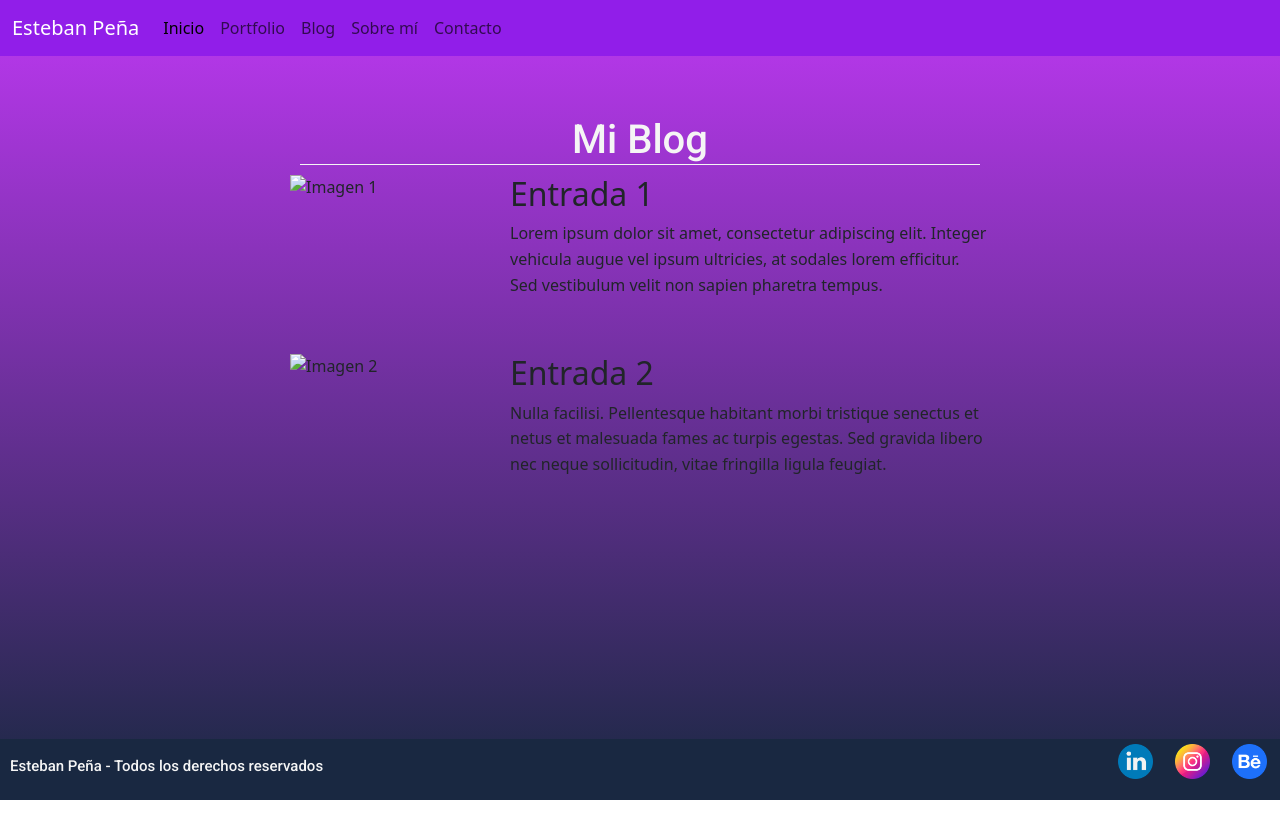
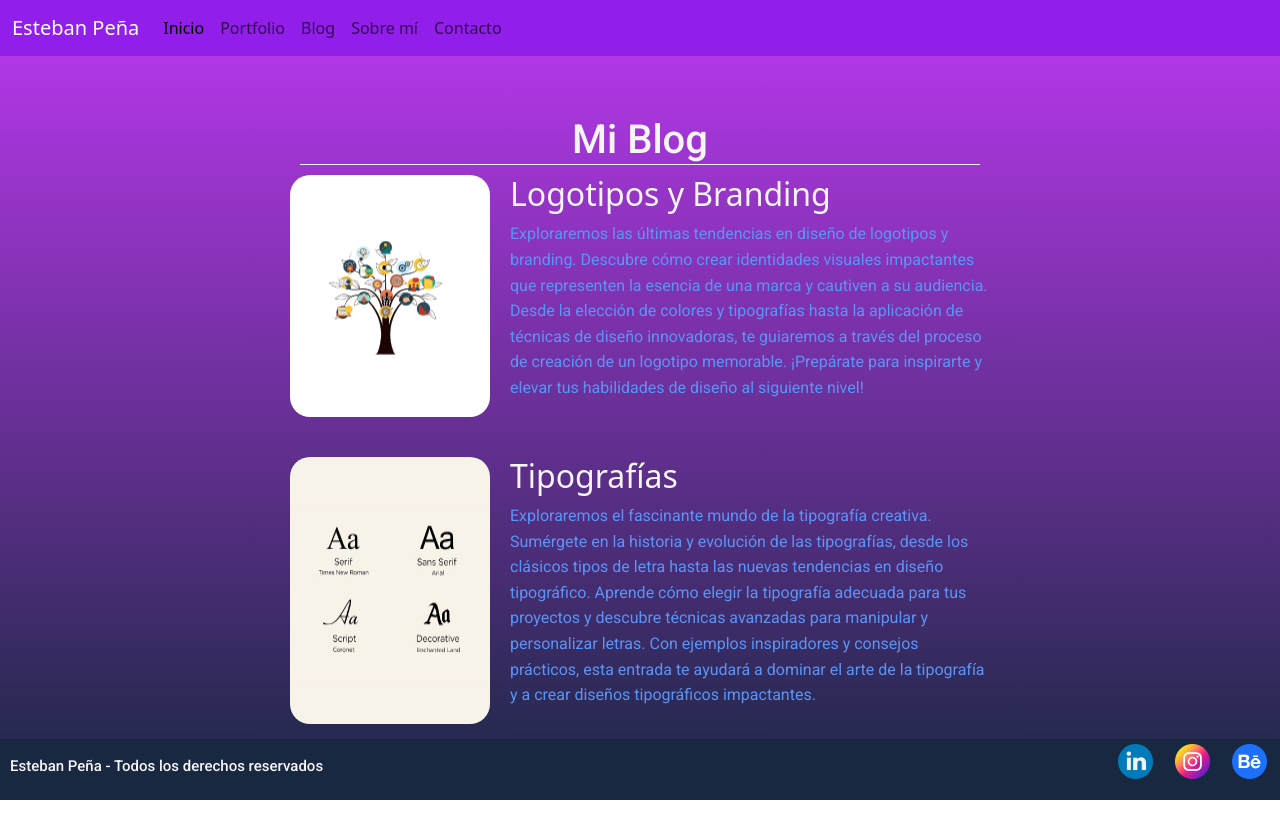
Before and after one commit to esteban22055/entrega-2-estebanpenia, a plain HTML site: page pages/blog.html in a window 1280 px wide. Drawn offline with nearby package versions, Linux system fonts and the light colour scheme.

Commit message:
actualizacion final

```diff
--- a/css/styles.css
+++ b/css/styles.css
@@ -300,6 +300,7 @@ section .foto-perfil img {
     width: 200px;
     height: auto;
     margin-right: 20px;
+    border-radius: 20px;
 }
 
 .post-content {
@@ -308,10 +309,13 @@ section .foto-perfil img {
 
 .post-content h2 {
     margin-top: 0;
+    color: whitesmoke;
 }
 
 .post-content p {
     line-height: 1.6;
+    color: #5b94f7;
+    font-family: "roboto", sans-serif;
 }
 
 /* BLOG */
@@ -456,14 +460,12 @@ footer ul li a img {
 
 /*? FOOTER HTML*/
 
-/* GRID */
+/*? GRID */
 
 .grid-container {
     display: grid;
     grid-template-columns: 1fr 1fr 1fr;
-    /* grid-template-rows: 1fr 1fr; */
     gap: 10px;
-    grid-auto-flow: row;
     grid-template-areas:
         "grid-items-1 grid-items-1 grid-items-1"
         "grid-items-3 grid-items-2 grid-items-4";
@@ -485,7 +487,7 @@ footer ul li a img {
     grid-area: grid-items-4;
 }
 
-/* GRID */
+/*? GRID */
 
 /*! IMGS PORTFOLIO */
 
@@ -502,25 +504,26 @@ h1 {
 }
 
 .grid-items-4 .img-4 {
-    max-width: 100%;
+    width: 100%;
     height: auto;
     border-radius: 20px;
+    background-color: whitesmoke;
 }
 
 .grid-items-3 .img-3 {
-    max-width: 100%;
+    width: 100%;
     height: auto;
     border-radius: 20px;
 }
 
 .grid-items-2 .img-2 {
-    max-width: 100%;
+    width: 100%;
     height: auto;
     border-radius: 20px;
 }
 
 .grid-items-1 .img-1 {
-    max-width: 100%;
+    width: 100%;
     height: auto;
     border-radius: 20px;
     box-shadow: 1px 5px 8px -2px rgba(0, 0, 0, 0.36);
@@ -529,30 +532,6 @@ h1 {
 }
 
 /*! IMGS PORTFOLIO */
-
-/* .publicidad {
-  display: flex;
-  justify-content: center;
-  margin: 20px;
-}
-
-h2 {
-  font-family: "roboto", sans-serif;
-  color: whitesmoke;
-  text-align: center;
-  margin: 10px;
-  border-bottom: 1px solid whitesmoke;
-}
-
-.publicidad img {
-  width: 100%;
-  height: auto;
-  border-radius: 20px;
-}
-
-.publicidad-img1 {
-  margin-right: 10px;
-} */
 
 /*? MEDIA QUERIES */
 
@@ -644,10 +623,9 @@ h2 {
     }
 }
 
-/*! RESPONSIVE GRID */
+/*! RESPONSIVE GRID PORTFOLIO*/
 
 
-/* Para pantallas más pequeñas que 768px */
 @media screen and (max-width: 768px) {
     .grid-container {
         grid-template-columns: 1fr 1fr;
@@ -658,8 +636,8 @@ h2 {
     }
 }
 
-/* Para pantallas más pequeñas que 600px */
-@media screen and (max-width: 600px) {
+
+@media screen and (max-width: 492px) {
     .grid-container {
         grid-template-columns: 1fr;
         grid-template-rows: repeat(4, auto);
@@ -671,13 +649,4 @@ h2 {
     }
 }
 
-
-
-
-
-
-
-
-
-
-/*! RESPONSIVE GRID */
+/*! RESPONSIVE GRID PORTFOLIO*/
--- a/pages/blog.html
+++ b/pages/blog.html
@@ -9,7 +9,7 @@
         integrity="sha384-QWTKZyjpPEjISv5WaRU9OFeRpok6YctnYmDr5pNlyT2bRjXh0JMhjY6hW+ALEwIH" crossorigin="anonymous">
     <!-- Bootstrap -->
     <link rel="stylesheet" href="../css/styles.css">
-    <title>Blog - Esteban Peña</title>
+    <title>Blog</title>
     <link rel="icon" href="../imgs/favicon-esteban.png" type="image/png">
 </head>
 
@@ -22,7 +22,7 @@
         <!-- BOOTSTRAP -->
         <nav class="navbar navbar-expand-lg nav-bar-color">
             <div class="container-fluid">
-                <a class="navbar-brand" href="#">Esteban Peña</a>
+                <a class="navbar-brand" href="../index.html">Esteban Peña</a>
                 <button class="navbar-toggler" type="button" data-bs-toggle="collapse"
                     data-bs-target="#navbarSupportedContent" aria-controls="navbarSupportedContent"
                     aria-expanded="false" aria-label="Toggle navigation">
@@ -31,7 +31,7 @@
                 <div class="collapse navbar-collapse" id="navbarSupportedContent">
                     <ul class="navbar-nav me-auto mb-2 mb-lg-0">
                         <li class="nav-item">
-                            <a class="nav-link active" aria-current="page" href="./index.html">Inicio</a>
+                            <a class="nav-link active" aria-current="page" href="../index.html">Inicio</a>
                         </li>
                         <li class="nav-item">
                             <a class="nav-link" href="./portfolio.html">Portfolio</a>
@@ -60,19 +60,26 @@
                 <h1>Mi Blog</h1>
             </header>
             <div class="blog-post">
-                <img src="imagen1.jpg" alt="Imagen 1">
+                <img src="../imgs/branding.jpg" alt="img-branding">
                 <div class="post-content">
-                    <h2>Entrada 1</h2>
-                    <p>Lorem ipsum dolor sit amet, consectetur adipiscing elit. Integer vehicula augue vel ipsum
-                        ultricies, at sodales lorem efficitur. Sed vestibulum velit non sapien pharetra tempus.</p>
+                    <h2>Logotipos y Branding</h2>
+                    <p>Exploraremos las últimas tendencias en diseño de logotipos y branding. Descubre cómo crear
+                        identidades visuales impactantes que representen la esencia de una marca y cautiven a su
+                        audiencia. Desde la elección de colores y tipografías hasta la aplicación de técnicas de diseño
+                        innovadoras, te guiaremos a través del proceso de creación de un logotipo memorable. ¡Prepárate
+                        para inspirarte y elevar tus habilidades de diseño al siguiente nivel!</p>
                 </div>
             </div>
             <div class="blog-post">
-                <img src="imagen2.jpg" alt="Imagen 2">
+                <img src="../imgs/typography.jpg" alt="img-tipografia">
                 <div class="post-content">
-                    <h2>Entrada 2</h2>
-                    <p>Nulla facilisi. Pellentesque habitant morbi tristique senectus et netus et malesuada fames ac
-                        turpis egestas. Sed gravida libero nec neque sollicitudin, vitae fringilla ligula feugiat.</p>
+                    <h2>Tipografías</h2>
+                    <p>Exploraremos el fascinante mundo de la tipografía creativa. Sumérgete en la historia y evolución
+                        de las tipografías, desde los clásicos tipos de letra hasta las nuevas tendencias en diseño
+                        tipográfico. Aprende cómo elegir la tipografía adecuada para tus proyectos y descubre técnicas
+                        avanzadas para manipular y personalizar letras. Con ejemplos inspiradores y consejos prácticos,
+                        esta entrada te ayudará a dominar el arte de la tipografía y a crear diseños tipográficos
+                        impactantes.</p>
                 </div>
             </div>
         </section>
```
Also changed, not shown: index.html (+1 -5 lines), pages/portfolio.html (+0 -8 lines), imgs/branding.jpg (added), imgs/typography.jpg (added).
